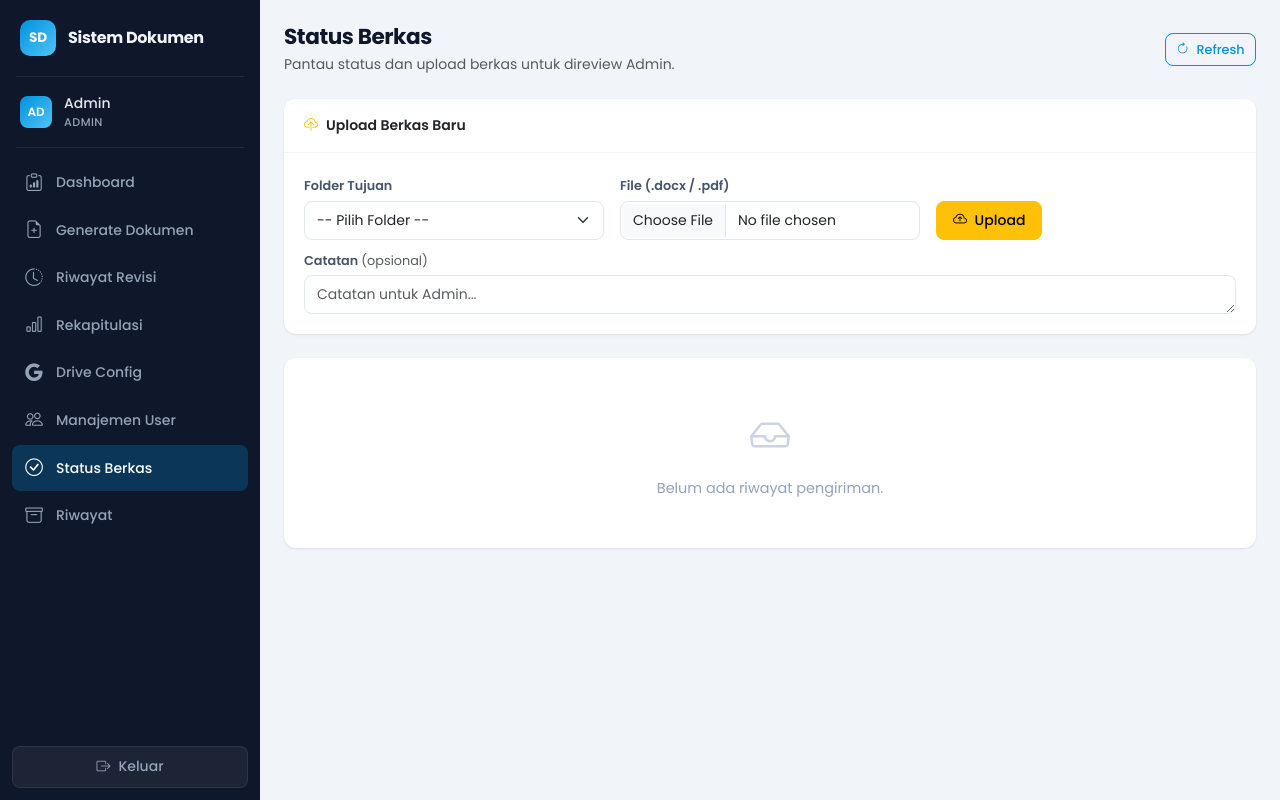
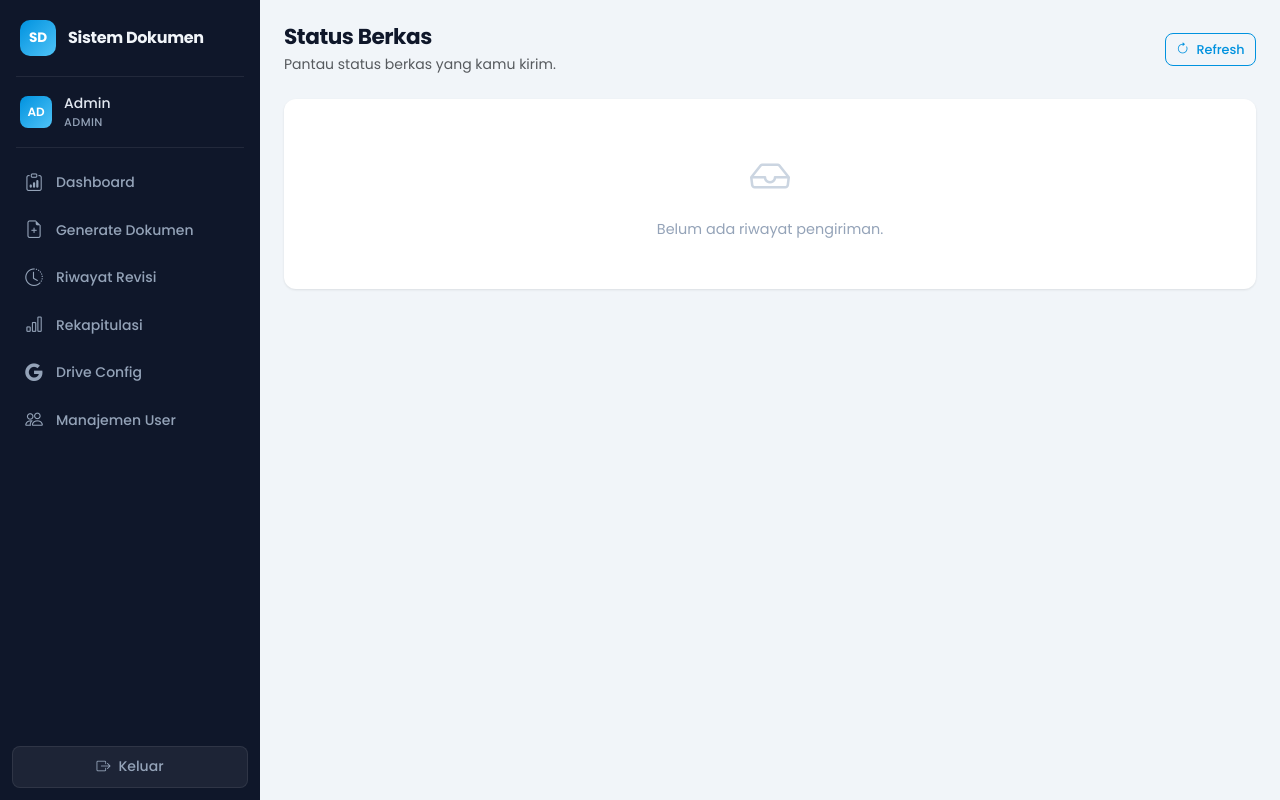
Before and after one commit to rifatul2901/sistem-manajemen-dokumen-laravel, a Laravel app: page /status in a window 1280 px wide. Run offline with Laravel 12, Linux system fonts and the light colour scheme; a user stored in the database is signed in; data comes from the database, SQL or seed files in the repository; data that the repository does not hold is empty.

Commit message:
Perubahan bagian user ( Perbaikan status berkas )

```diff
--- a/app/Http/Controllers/DashboardController.php
+++ b/app/Http/Controllers/DashboardController.php
@@ -106,6 +106,7 @@ class DashboardController extends Controller
         $request->validate([
             'upload_id' => 'required|exists:uploads,id',
             'file' => 'required|file|mimes:docx,pdf|max:10240',
+            'catatan' => 'nullable|string|max:2000',
         ]);
 
         $user = Auth::user();
@@ -170,6 +171,7 @@ class DashboardController extends Controller
             $upload->catatan_admin = [];
             $upload->notifikasi_pdf = '';
             $upload->upload_time = now()->format('d-m-Y H:i');
+            $upload->catatan_user = strip_tags($request->catatan ?? '');
             $upload->save();
 
             return back()->with('success', 'Berkas revisi berhasil diupload dan menunggu review Admin.');
--- a/resources/views/layouts/main.blade.php
+++ b/resources/views/layouts/main.blade.php
@@ -266,7 +266,7 @@
                     <i class="bi bi-people"></i> Manajemen User
                 </a>
             </div>
-            @endif
+            @else
             <div class="nav-item">
                 <a href="{{ route('status.index') }}" class="nav-link {{ request()->routeIs('status*') ? 'active' : '' }}">
                     <i class="bi bi-check-circle"></i> Status Berkas
@@ -277,6 +277,7 @@
                     <i class="bi bi-archive"></i> Riwayat
                 </a>
             </div>
+            @endif
         </div>
         <div class="sidebar-footer">
             <form method="POST" action="{{ route('logout') }}">
--- a/resources/views/status/index.blade.php
+++ b/resources/views/status/index.blade.php
@@ -7,7 +7,7 @@
     <div class="d-flex align-items-center justify-content-between mb-4">
         <div>
             <h4 class="page-title mb-0">Status Berkas</h4>
-            <p class="text-muted small mb-0 mt-1">Pantau status dan upload berkas untuk direview Admin.</p>
+            <p class="text-muted small mb-0 mt-1">Pantau status berkas yang kamu kirim.</p>
         </div>
         <a href="{{ route('status.index') }}" class="btn btn-outline-primary btn-sm"><i class="bi bi-arrow-clockwise me-1"></i> Refresh</a>
     </div>
@@ -22,38 +22,6 @@
         <div class="alert alert-info alert-dismissible fade show d-flex align-items-center gap-2">{{ session('upload_result') }}<button type="button" class="btn-close ms-auto" data-bs-dismiss="alert"></button></div>
     @endif
 
-    {{-- Upload Berkas Baru --}}
-    <div class="card mb-4">
-        <div class="card-header d-flex align-items-center gap-2">
-            <i class="bi bi-cloud-upload text-warning"></i> Upload Berkas Baru
-        </div>
-        <div class="card-body">
-            <form method="POST" action="{{ route('dashboard.upload') }}" enctype="multipart/form-data">
-                @csrf
-                <div class="row g-3">
-                    <div class="col-md-4">
-                        <label class="form-label">Folder Tujuan</label>
-                        <select name="folder_tujuan" class="form-select" id="folderSelect">
-                            <option value="">-- Pilih Folder --</option>
-                        </select>
-                    </div>
-                    <div class="col-md-4">
-                        <label class="form-label">File (.docx / .pdf)</label>
-                        <input type="file" name="file" class="form-control" accept=".docx,.pdf" required>
-                    </div>
-                    <div class="col-md-4 d-flex align-items-end gap-2">
-                        <button type="submit" class="btn btn-warning"><i class="bi bi-cloud-arrow-up me-1"></i> Upload</button>
-                    </div>
-                </div>
-                <div class="mt-2">
-                    <label class="form-label">Catatan <span class="text-muted fw-normal">(opsional)</span></label>
-                    <textarea name="catatan" class="form-control" rows="1" placeholder="Catatan untuk Admin..."></textarea>
-                </div>
-            </form>
-        </div>
-    </div>
-
-    {{-- Daftar Dokumen --}}
     @forelse ($kejadianPerDokumen ?? [] as $doc)
         <div class="card mb-3">
             <div class="card-header d-flex flex-wrap align-items-center justify-content-between gap-2">
@@ -89,7 +57,7 @@
                     });
                 @endphp
 
-                {{-- Catatan Admin & Upload Revisi --}}
+                {{-- Catatan Admin & Upload Revisi (hanya untuk status 'revision') --}}
                 @if ($relatedUpload && $relatedUpload->status == 'revision')
                     {{-- Catatan Admin (collapse) --}}
                     @if (!empty($relatedUpload->catatan_admin))
@@ -121,13 +89,17 @@
                         <form method="POST" action="{{ route('dashboard.upload-revisi') }}" enctype="multipart/form-data">
                             @csrf
                             <input type="hidden" name="upload_id" value="{{ $relatedUpload->id }}">
-                            <div class="row g-2 align-items-end">
-                                <div class="col-md-8">
+                            <div class="row g-2">
+                                <div class="col-12">
                                     <label class="form-label mb-0">Upload File Revisi (.docx / .pdf)</label>
-                                    <input type="file" name="file" class="form-control form-control-sm" accept=".docx,.pdf" required>
+                                    <input type="file" name="file" class="form-control" accept=".docx,.pdf" required>
                                 </div>
-                                <div class="col-md-4">
-                                    <button type="submit" class="btn btn-danger btn-sm w-100"><i class="bi bi-arrow-repeat me-1"></i> Kirim Revisi</button>
+                                <div class="col-12">
+                                    <label class="form-label mb-0">Catatan <span class="text-muted fw-normal">(opsional)</span></label>
+                                    <textarea name="catatan" class="form-control" rows="1" placeholder="Catatan untuk Admin..."></textarea>
+                                </div>
+                                <div class="col-12">
+                                    <button type="submit" class="btn btn-danger btn-sm"><i class="bi bi-arrow-repeat me-1"></i> Kirim Revisi</button>
                                 </div>
                             </div>
                         </form>
@@ -145,19 +117,3 @@
     @endforelse
 </div>
 @endsection
-
-@push('scripts')
-<script>
-$(document).ready(function() {
-    $.ajax({
-        url: '{{ route("dashboard.subfolders") }}',
-        method: 'GET',
-        success: function(res) {
-            const sel = $('#folderSelect').empty().append('<option value="">-- Pilih Folder --</option>');
-            const items = Array.isArray(res) ? res : (res.folders || []);
-            items.forEach(function(f) { sel.append('<option value="' + (f.id || f.name) + '">' + f.name + '</option>'); });
-        }
-    });
-});
-</script>
-@endpush
```
